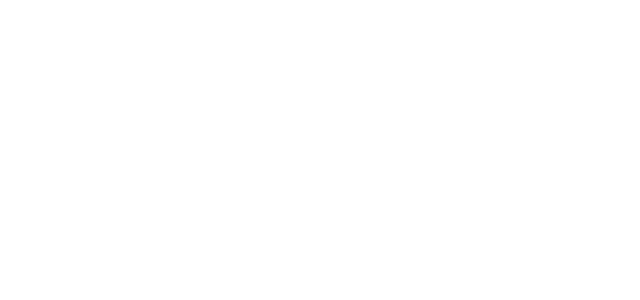
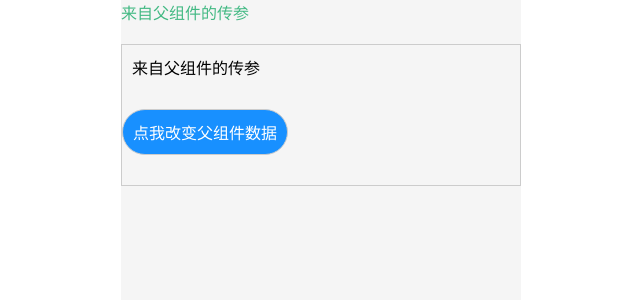
Before and after one commit to zhouaizhuang/Vue3_study, a Vue app: page /provideInject in a window 1280 px wide. Before the commit this address had no page. Shown: the top 300 px of the page, without its empty margins (319-959 px from the left). Built offline with nearby package versions, Linux system fonts and the light colour scheme.

Commit message:
增加provide和inject

```diff
--- a/src/router/modules/component.ts
+++ b/src/router/modules/component.ts
@@ -6,4 +6,5 @@
   { path: '/dynamicCom', component: () => import('../../views/studyCom/dynamicCom/index.vue') },
   { path: '/slot', component: () => import('../../views/studyCom/slot/index.vue') },
   { path: '/testKeepAlive', component: () => import('../../views/studyCom/testKeepAlive/index.vue') },
+  { path: '/provideInject', component: () => import('../../views/studyCom/provideInject/father.vue') },
 ]
--- a/src/views/index.vue
+++ b/src/views/index.vue
@@ -39,6 +39,7 @@
         <div class="db w20 pb30 min190px"><router-link class="g42b983" to="/useCom">引入组件</router-link></div>
         <div class="db w20 pb30 min190px"><router-link class="g42b983" to="/recursionCom">递归组件</router-link></div>
         <div class="db w20 pb30 min190px"><router-link class="g42b983" to="/definePropsEmit">组件传值propsEmit</router-link></div>
+        <div class="db w20 pb30 min190px"><router-link class="g42b983" to="/provideInject">组件传值provideInject</router-link></div>
         <div class="db w20 pb30 min190px"><router-link class="g42b983" to="/dynamicCom">动态组件</router-link></div>
         <div class="db w20 pb30 min190px"><router-link class="g42b983" to="/slot">插槽</router-link></div>
         <div class="db w20 pb30 min190px"><router-link class="g42b983" to="/testKeepAlive">keepalive</router-link></div>
--- /dev/null
+++ b/src/views/studyCom/provideInject/father.vue
@@ -0,0 +1,16 @@
+<template>
+  <div class="bgf5 mh100vh">
+    <div class="g42b983 mb20">{{message}}</div>
+    <Son @changeMsg="changeMsg"></Son>
+  </div>
+</template>
+<script setup lang="ts">
+  import Son from "./son.vue"
+  const message = ref<string>('来自父组件的传参')
+  provide('message', message)
+  const changeMsg = (val) => {
+    message.value = val
+  }
+</script>
+<style scoped>
+</style>
--- /dev/null
+++ b/src/views/studyCom/provideInject/son.vue
@@ -0,0 +1,20 @@
+<template>
+  <div class="bdc hoverShadow pb30">
+    <div class="pt10 pr10 pb10 pl10">
+      {{message}}
+    </div>
+    <div @click="change" class="dib mt20 pr10 pl10 pr10 pt10 pb10 bdc rds30 bg1890ff gf">点我改变父组件数据</div>
+  </div>
+</template>
+<script setup lang="ts">
+let message = inject<Ref<string>>('message', ref(''))
+console.log(message.value)
+const change = () => {
+  message.value = '子组件改变了数据'
+}
+</script>
+<style scoped>
+.hoverShadow:hover{
+  box-shadow: 0 0 10px #ccc;
+}
+</style>
```
